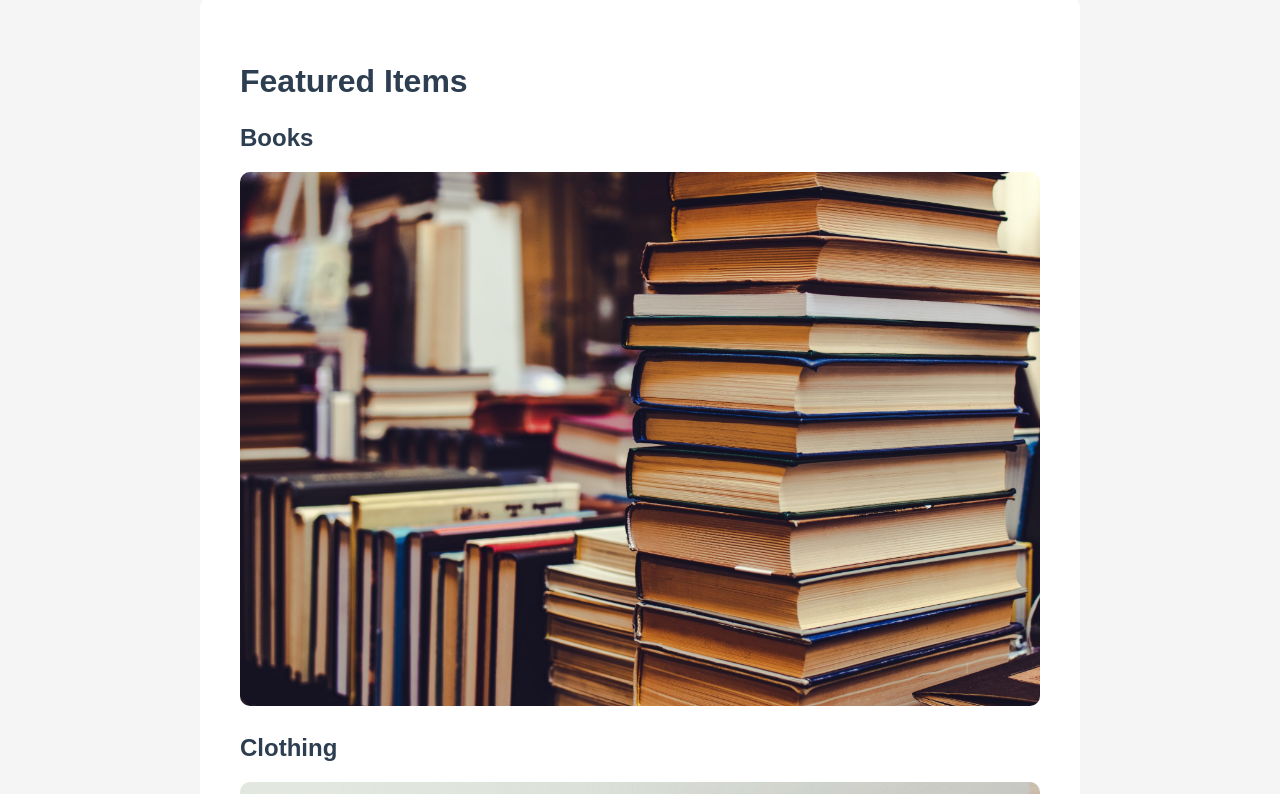
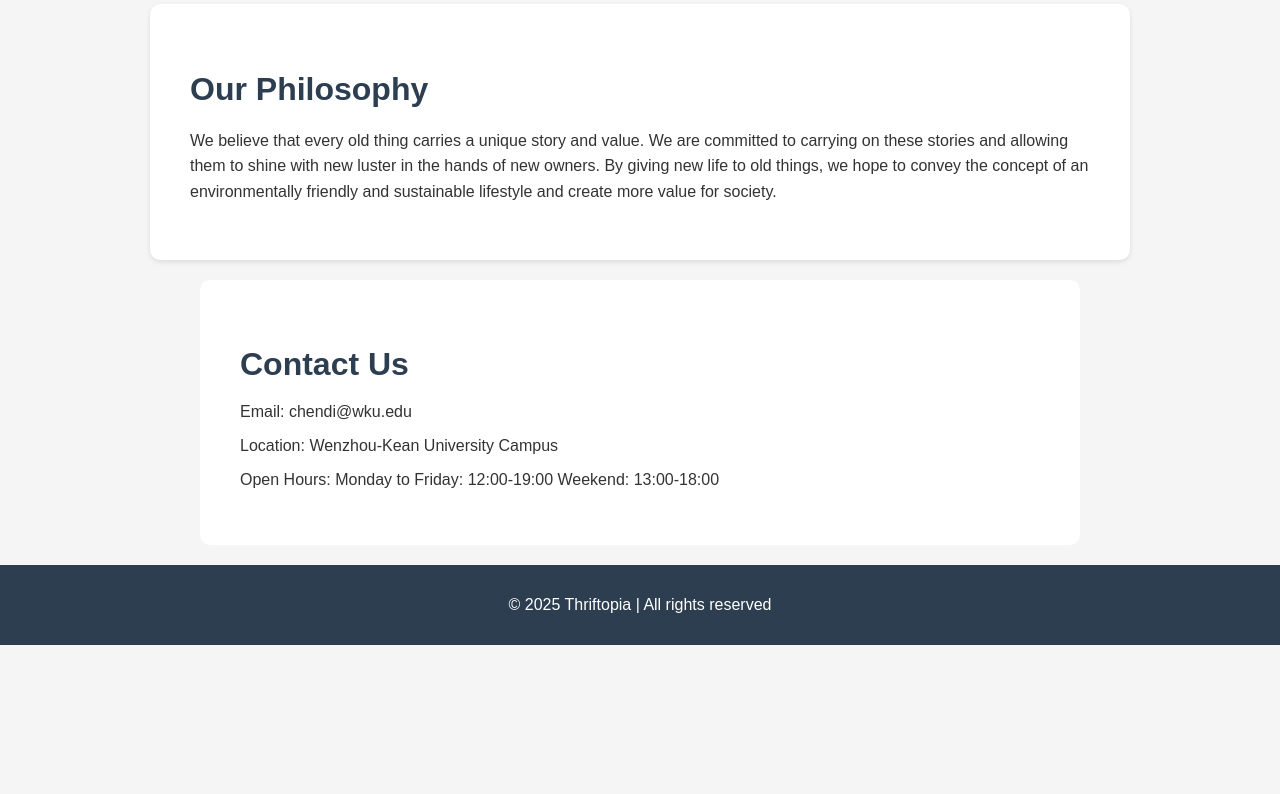
Before and after one commit to Davide1022/Thrifttopia, a plain HTML site: page index.html in a window 1280 px wide. Shown: the part 1098-1892 px from the top of the page. After the commit the page ends 1743 px from the top, so only its background shows below. Drawn offline with Linux system fonts and the light colour scheme.

Commit message:
index.html

```diff
--- a/index.html
+++ b/index.html
@@ -95,9 +95,9 @@
       margin-bottom: 20px;
     }
 
-    .intro p {
-      line-height: 1.6;
-      margin-bottom: 15px;
+    .intro p, .why-choose-us p, .philosophy p {
+      line-height: 1.6; /* 调整行高 */
+      margin-bottom: 15px; /* 调整段落间距 */
     }
 
     .intro ul {
@@ -133,6 +133,15 @@
 
     .why-choose-us ul li {
       margin-bottom: 10px;
+    }
+
+    .philosophy {
+      padding: 40px;
+      background-color: #ffffff;
+      max-width: 900px;
+      margin: 20px auto;
+      border-radius: 10px;
+      box-shadow: 0 2px 5px rgba(0, 0, 0, 0.1);
     }
   </style>
 </head>
@@ -183,15 +192,8 @@
     </ul>
   </section>
 
-  <section id="shop">
-    <h2>Featured Items</h2>
-    <h3>Books</h3>
-    <img src="pexels-artem-beliaikin-2765617-scaled.jpg" alt="Second-hand Books">
-    <h3>Clothing</h3>
-    <img src="8_二手衣服買賣平台_4.png" alt="Second-hand Clothes">
-  </section>
-
-  <section id="about">
+  <!-- Philosophy Section -->
+  <section id="about" class="philosophy">
     <h2>Our Philosophy</h2>
     <p>We believe that every old thing carries a unique story and value. We are committed to carrying on these stories and allowing them to shine with new luster in the hands of new owners. By giving new life to old things, we hope to convey the concept of an environmentally friendly and sustainable lifestyle and create more value for society.</p>
   </section>
```
